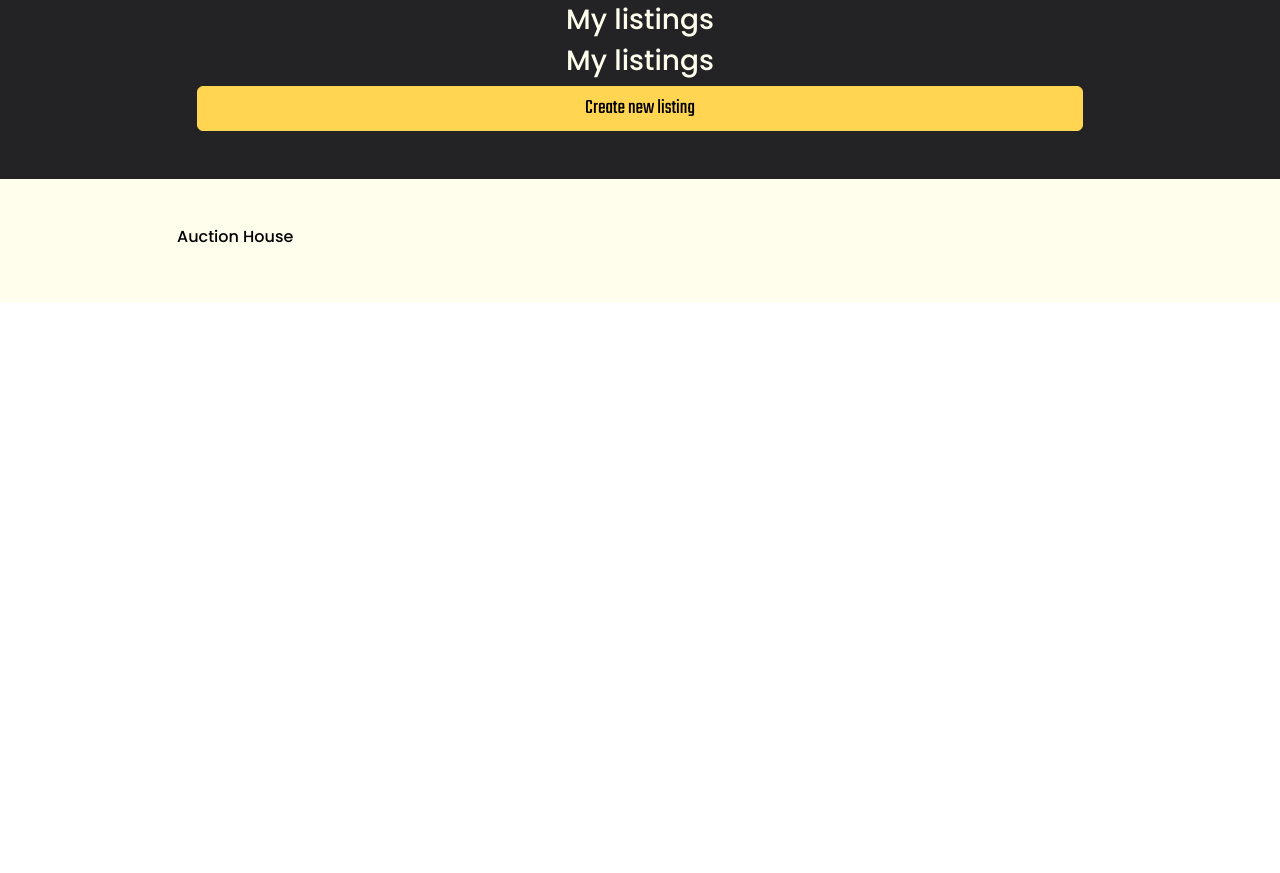
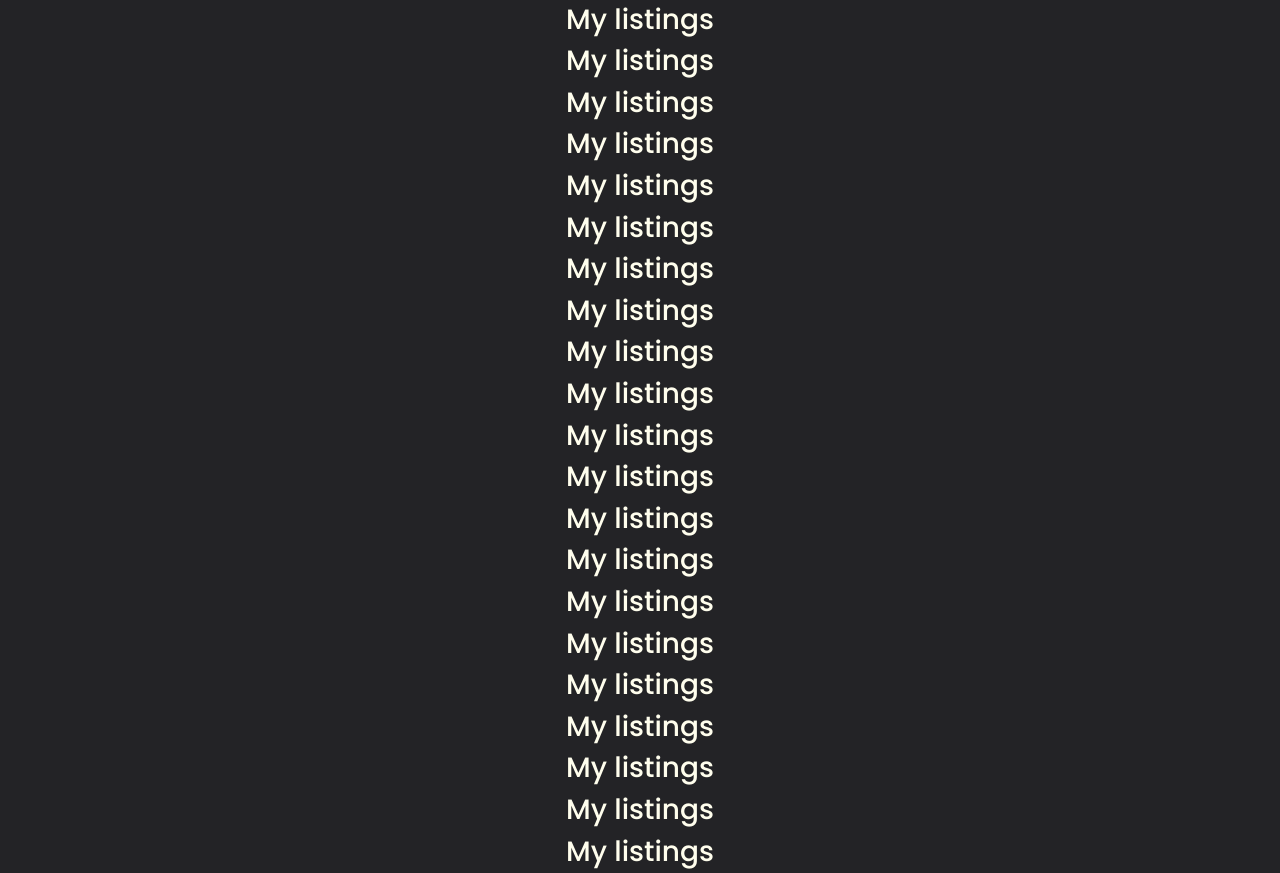
Before and after one commit to joakimlees/joakim-lee-sletten-semester-project-2, a website: page profile/index.html in a window 1280 px wide. Shown: the part 1396-2269 px from the top of the page. Before the commit the page ends 1698 px from the top, so only its background shows below. Drawn offline with nearby package versions, Linux system fonts and the light colour scheme.

Commit message:
fixed container heights/layout

```diff
--- a/profile/index.html
+++ b/profile/index.html
@@ -9,12 +9,12 @@
     <link rel="stylesheet" href="/dist/css/index.css" />
     <link rel="stylesheet" href="https://cdn.jsdelivr.net/npm/bootstrap-icons@1.10.2/font/bootstrap-icons.css" />
   </head>
-  <body class="vh-100">
-    <div class="d-flex flex-column bg-dark text-white">
+  <body class="min-vh-100">
+    <div class="h-100 bg-dark d-flex flex-column bg-danger text-white">
       <header class="container-fluid text-center pt-3 pb-1">
         <a class="text-primary text-decoration-none h6" href="#">Auction House</a>
       </header>
-      <div class="bg-dark container ps-2 pe-2 flex-grow-1">
+      <div class="container ps-2 pe-2 flex-grow-1">
         <nav role="navigation" class="bg-dark navbar justify-content-center mb-5">
           <ul class="container-fluid justify-content-around navbar-nav flex-row">
             <li class="nav-item">
@@ -66,6 +66,27 @@
             <h2 class="text-light h3">My listings</h2>
             <h2 class="text-light h3">My listings</h2>
             <h2 class="text-light h3">My listings</h2>
+            <h2 class="text-light h3">My listings</h2>
+            <h2 class="text-light h3">My listings</h2>
+            <h2 class="text-light h3">My listings</h2>
+            <h2 class="text-light h3">My listings</h2>
+            <h2 class="text-light h3">My listings</h2>
+            <h2 class="text-light h3">My listings</h2>
+            <h2 class="text-light h3">My listings</h2>
+
+            <h2 class="text-light h3">My listings</h2>
+            <h2 class="text-light h3">My listings</h2>
+            <h2 class="text-light h3">My listings</h2>
+            <h2 class="text-light h3">My listings</h2>
+            <h2 class="text-light h3">My listings</h2>
+            <h2 class="text-light h3">My listings</h2>
+
+            <h2 class="text-light h3">My listings</h2>
+            <h2 class="text-light h3">My listings</h2>
+            <h2 class="text-light h3">My listings</h2>
+            <h2 class="text-light h3">My listings</h2>
+            <h2 class="text-light h3">My listings</h2>
+            <h2 class="text-light h3">My listings</h2>
             <button class="btn btn-primary w-100">Create new listing</button>
           </section>
         </main>
```
Also changed, not shown: profile/login/index.html (+2 -2 lines), profile/register/index.html (+2 -2 lines).
